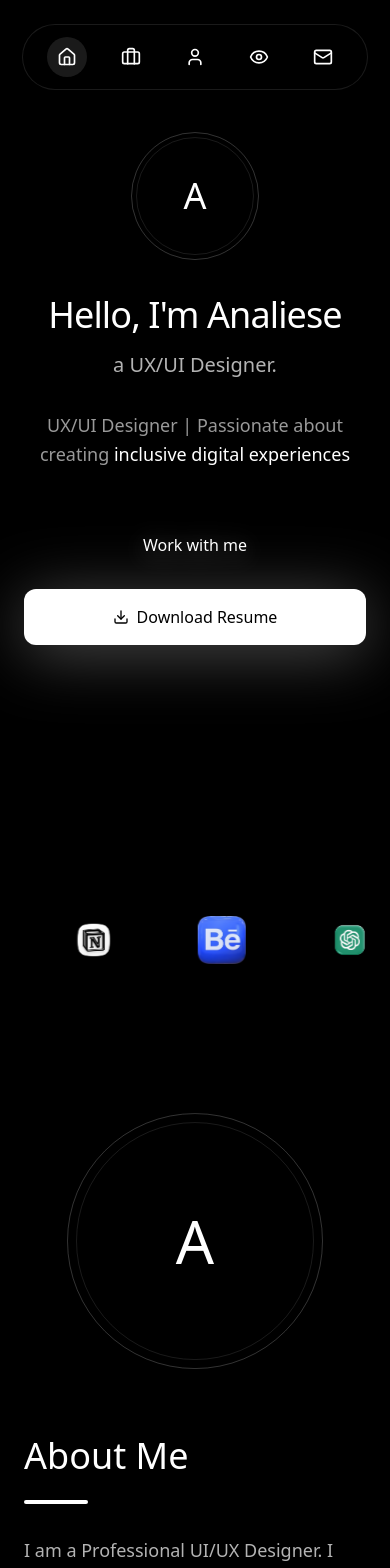
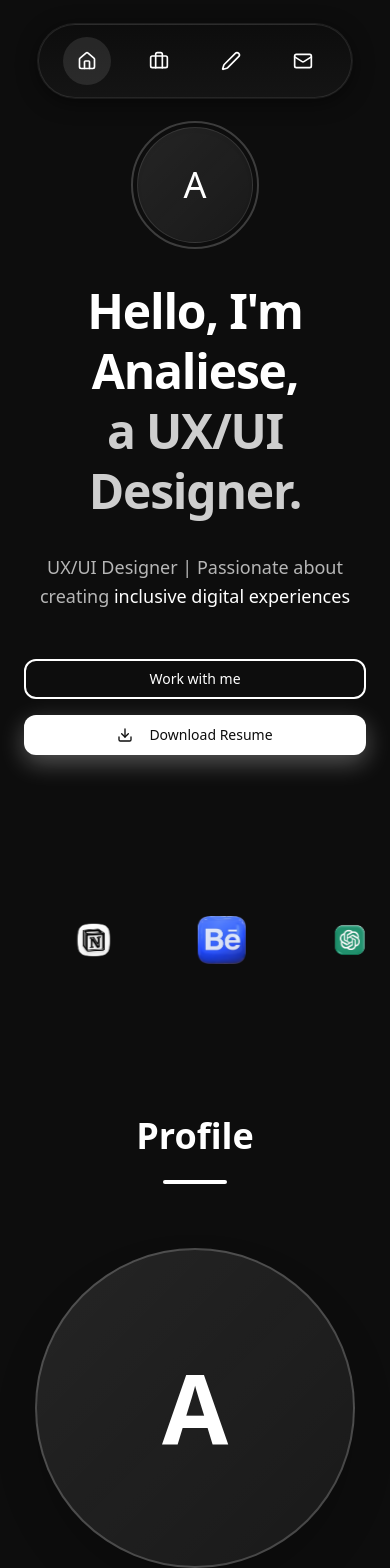
Before and after one commit to Analiese-exe/ukeje-analiese-ogochukwu-portfolio, a React (Vite) app: page / in a window 390 px wide. Shown: the top 1568 px of the page. Built offline with nearby package versions, Linux system fonts and the light colour scheme.

Commit message:
Implement portfolio website design.
Create a modern, minimalist, and accessible portfolio website for a UX/UI designer, including global styles, navigation, home, profile, education, skills, experience, portfolio, contact, testimonials, and footer sections.

```diff
--- a/src/components/Hero.tsx
+++ b/src/components/Hero.tsx
@@ -1,15 +1,15 @@
 import { Button } from "@/components/ui/button";
-import { Download, Eye, ChevronDown } from "lucide-react";
+import { Download } from "lucide-react";
 
 export const Hero = () => {
   return (
-    <section className="min-h-screen flex flex-col items-center justify-center relative px-6">
+    <section id="home" className="min-h-screen flex flex-col items-center justify-center relative px-6 pt-24">
       {/* Main content */}
       <div className="relative z-10 text-center max-w-4xl mx-auto">
-        {/* Avatar with minimal glow */}
+        {/* Avatar */}
         <div className="mb-8 inline-block relative fade-in">
-          <div className="w-32 h-32 md:w-40 md:h-40 lg:w-48 lg:h-48 rounded-full border border-white/20 p-1 float mx-auto">
-            <div className="w-full h-full rounded-full bg-transparent border border-white/10 flex items-center justify-center text-4xl md:text-5xl lg:text-6xl font-medium text-white">
+          <div className="w-32 h-32 md:w-40 md:h-40 lg:w-48 lg:h-48 rounded-full border-2 border-white/20 p-1 mx-auto">
+            <div className="w-full h-full rounded-full bg-gradient-to-br from-white/10 to-white/5 border border-white/10 flex items-center justify-center text-4xl md:text-5xl lg:text-6xl font-medium text-white shadow-inner">
               A
             </div>
           </div>
@@ -17,18 +17,16 @@ export const Hero = () => {
 
         {/* Name and title */}
         <div className="space-y-4 mb-8 fade-in">
-          <h1 className="text-4xl md:text-6xl lg:text-7xl font-medium tracking-tight text-white">
-            Hello, I'm{" "}
-            <span className="text-white">Analiese</span>
+          <h1 className="text-5xl md:text-7xl lg:text-8xl font-semibold tracking-tight text-white leading-tight">
+            Hello, I'm<br />
+            <span className="text-white">Analiese,</span><br />
+            <span className="text-white/80">a UX/UI Designer.</span>
           </h1>
-          <h2 className="text-xl md:text-2xl lg:text-3xl text-white/70 font-light">
-            a UX/UI Designer.
-          </h2>
         </div>
 
         {/* Animated subtitle */}
         <div className="mb-12 fade-in">
-          <p className="text-lg md:text-xl text-white/60 max-w-2xl mx-auto leading-relaxed">
+          <p className="text-lg md:text-xl text-white/70 max-w-2xl mx-auto leading-relaxed">
             UX/UI Designer | Passionate about creating{" "}
             <span className="text-white font-medium">inclusive digital experiences</span>
           </p>
@@ -36,16 +34,15 @@ export const Hero = () => {
 
         {/* CTA Buttons */}
         <div className="flex flex-col sm:flex-row gap-4 justify-center items-center mb-16 fade-in">
-          <Button variant="outline" size="xl" className="w-full sm:w-auto hoverable">
+          <Button className="btn-outline w-full sm:w-auto px-8 py-3 rounded-lg font-medium">
             Work with me
           </Button>
-          <Button variant="elevated" size="xl" className="w-full sm:w-auto hoverable">
-            <Download className="w-5 h-5" />
+          <Button className="btn-elevated w-full sm:w-auto px-8 py-3 rounded-lg font-medium">
+            <Download className="w-5 h-5 mr-2" />
             Download Resume
           </Button>
         </div>
       </div>
-
     </section>
   );
 };
--- a/src/components/Navigation.tsx
+++ b/src/components/Navigation.tsx
@@ -1,26 +1,38 @@
-import { Home, Briefcase, User, Mail, Eye } from "lucide-react";
+import { Home, Briefcase, Pen, Mail } from "lucide-react";
 
 export const Navigation = () => {
+  const scrollToSection = (id: string) => {
+    const element = document.getElementById(id);
+    element?.scrollIntoView({ behavior: 'smooth' });
+  };
+
   return (
-    <nav className="fixed top-6 left-1/2 transform -translate-x-1/2 z-50">
-      <div className="bg-black/80 backdrop-blur-md rounded-full px-6 py-3 border border-white/10">
+    <nav className="navbar-3d fixed top-6 left-1/2 transform -translate-x-1/2 z-50 rounded-full px-6 py-3">
       <div className="flex items-center gap-6">
-          <button className="w-10 h-10 rounded-full bg-white/10 flex items-center justify-center hover:bg-white/20 transition-colors">
+        <button
+          onClick={() => scrollToSection('home')}
+          className="w-12 h-12 rounded-full bg-white/10 flex items-center justify-center hover:bg-white/20 transition-all duration-300 hover:scale-110"
+        >
           <Home className="w-5 h-5 text-white" />
         </button>
-          <button className="w-10 h-10 rounded-full flex items-center justify-center hover:bg-white/10 transition-colors">
+        <button
+          onClick={() => scrollToSection('experience')}
+          className="w-12 h-12 rounded-full flex items-center justify-center hover:bg-white/10 transition-all duration-300 hover:scale-110"
+        >
           <Briefcase className="w-5 h-5 text-white" />
         </button>
-          <button className="w-10 h-10 rounded-full flex items-center justify-center hover:bg-white/10 transition-colors">
-            <User className="w-5 h-5 text-white" />
+        <button
+          onClick={() => scrollToSection('skills')}
+          className="w-12 h-12 rounded-full flex items-center justify-center hover:bg-white/10 transition-all duration-300 hover:scale-110"
+        >
+          <Pen className="w-5 h-5 text-white" />
         </button>
-          <button className="w-10 h-10 rounded-full flex items-center justify-center hover:bg-white/10 transition-colors">
-            <Eye className="w-5 h-5 text-white" />
-          </button>
-          <button className="w-10 h-10 rounded-full flex items-center justify-center hover:bg-white/10 transition-colors">
+        <button
+          onClick={() => scrollToSection('contact')}
+          className="w-12 h-12 rounded-full flex items-center justify-center hover:bg-white/10 transition-all duration-300 hover:scale-110"
+        >
           <Mail className="w-5 h-5 text-white" />
         </button>
-        </div>
       </div>
     </nav>
   );
--- /dev/null
+++ b/src/components/Portfolio.tsx
@@ -0,0 +1,62 @@
+import { Button } from "@/components/ui/button";
+
+const projects = [
+  {
+    title: "BUCC Crunch",
+    image: "🎓",
+  },
+  {
+    title: "Career Genius",
+    image: "🧠",
+  },
+  {
+    title: "Unified Data Vault",
+    image: "🔐",
+  },
+  {
+    title: "AI Law Chatbot",
+    image: "⚖️",
+  },
+  {
+    title: "Community Health Manual",
+    image: "🏥",
+  }
+];
+
+export const Portfolio = () => {
+  return (
+    <section id="portfolio" className="py-20 px-6">
+      <div className="max-w-6xl mx-auto">
+        <div className="text-center mb-16 fade-in">
+          <h2 className="text-4xl md:text-5xl font-semibold mb-6 text-white">
+            Portfolio
+          </h2>
+          <div className="w-16 h-1 bg-white rounded-full mx-auto mb-4"></div>
+        </div>
+
+        <div className="grid grid-cols-1 md:grid-cols-2 lg:grid-cols-3 gap-8 mb-16">
+          {projects.map((project, index) => (
+            <div
+              key={index}
+              className="group fade-in"
+              style={{ animationDelay: `${index * 0.1}s` }}
+            >
+              <div className="card-modern h-64 rounded-xl flex items-center justify-center text-6xl mb-4 cursor-pointer">
+                <span>{project.image}</span>
+              </div>
+              <h3 className="text-xl font-semibold text-white text-center">
+                {project.title}
+              </h3>
+            </div>
+          ))}
+        </div>
+
+        <div className="text-center fade-in">
+          <Button className="btn-outline px-8 py-3 rounded-lg font-medium">
+            View All Projects
+          </Button>
+        </div>
+      </div>
+    </section>
+  );
+};
--- /dev/null
+++ b/src/components/Profile.tsx
@@ -0,0 +1,44 @@
+export const Profile = () => {
+  return (
+    <section id="profile" className="py-20 px-6">
+      <div className="max-w-6xl mx-auto">
+        <div className="text-center mb-16 fade-in">
+          <h2 className="text-4xl md:text-5xl font-semibold mb-6 text-white">
+            Profile
+          </h2>
+          <div className="w-16 h-1 bg-white rounded-full mx-auto mb-4"></div>
+        </div>
+
+        <div className="grid lg:grid-cols-2 gap-12 items-center">
+          {/* Profile Image */}
+          <div className="text-center lg:text-left fade-in">
+            <div className="w-80 h-80 mx-auto lg:mx-0 rounded-full bg-gradient-to-br from-white/10 to-white/5 border-2 border-white/20 flex items-center justify-center text-8xl font-semibold text-white shadow-2xl">
+              A
+            </div>
+          </div>
+
+          {/* Profile Info */}
+          <div className="text-center lg:text-left fade-in">
+            <h3 className="text-3xl font-semibold text-white mb-6">Ukeje Analiese</h3>
+            <p className="text-xl text-white/70 mb-8">UX/UI Designer</p>
+
+            <div className="space-y-4">
+              <div className="flex items-center justify-center lg:justify-start gap-3">
+                <span className="text-white/60 font-medium w-20">Phone:</span>
+                <span className="text-white">0703-010-8384</span>
+              </div>
+              <div className="flex items-center justify-center lg:justify-start gap-3">
+                <span className="text-white/60 font-medium w-20">Email:</span>
+                <span className="text-white">ao.ukeje@gmail.com</span>
+              </div>
+              <div className="flex items-center justify-center lg:justify-start gap-3">
+                <span className="text-white/60 font-medium w-20">Website:</span>
+                <span className="text-white">www.ukejeanaliese.com</span>
+              </div>
+            </div>
+          </div>
+        </div>
+      </div>
+    </section>
+  );
+};
--- a/src/components/Skills.tsx
+++ b/src/components/Skills.tsx
@@ -4,7 +4,6 @@ import {
   Layers,
   Monitor,
   Accessibility,
-  Globe,
   TestTube,
   Layout,
   Smartphone
@@ -12,69 +11,81 @@ import {
 
 const skills = [
   {
-    name: "User Interface Design (Web & Mobile)",
+    name: "UI Design",
+    percentage: 90,
     icon: Smartphone,
-    description: "Creating intuitive interfaces for web and mobile platforms"
   },
   {
-    name: "User Experience Design",
+    name: "UX Design",
+    percentage: 85,
     icon: Users,
-    description: "Designing user-centered experiences that solve real problems"
   },
   {
     name: "Wireframing & Prototyping",
+    percentage: 97,
     icon: Layout,
-    description: "Building interactive prototypes and detailed wireframes"
   },
   {
-    name: "Design Systems & Component Libraries",
+    name: "Design Systems",
+    percentage: 90,
     icon: Layers,
-    description: "Creating scalable design systems for consistent experiences"
   },
   {
-    name: "Accessibility Design (WCAG, ARIA)",
+    name: "Accessibility Design",
+    percentage: 90,
     icon: Accessibility,
-    description: "Ensuring inclusive design for all users and abilities"
   },
   {
-    name: "Responsive & Adaptive Design",
+    name: "Responsive Design",
+    percentage: 85,
     icon: Monitor,
-    description: "Crafting designs that work seamlessly across all devices"
   },
   {
     name: "Interaction Design",
+    percentage: 97,
     icon: Palette,
-    description: "Designing meaningful interactions and micro-animations"
   },
   {
-    name: "Usability Testing & Feedback Integration",
+    name: "Usability Testing",
+    percentage: 90,
     icon: TestTube,
-    description: "Validating designs through user testing and iteration"
   },
 ];
 
 export const Skills = () => {
   return (
-    <section className="py-20 px-6">
-      <div className="max-w-6xl mx-auto">
+    <section id="skills" className="py-20 px-6">
+      <div className="max-w-4xl mx-auto">
         <div className="text-center mb-16 fade-in">
           <h2 className="text-4xl md:text-5xl font-semibold mb-6 text-white">
-            My Skills
+            Skills
           </h2>
           <div className="w-16 h-1 bg-white rounded-full mx-auto mb-4"></div>
         </div>
 
-        <div className="grid grid-cols-1 md:grid-cols-2 gap-8 max-w-6xl mx-auto fade-in">
+        <div className="space-y-8 fade-in">
           {skills.map((skill, index) => (
             <div
               key={index}
-              className="group hoverable bg-black/40 backdrop-blur-sm border border-white/10 rounded-lg p-6 transition-all duration-300 hover:border-white/20 hover:bg-black/60"
+              className="group"
+              style={{ animationDelay: `${index * 0.1}s` }}
             >
-              <div className="w-12 h-12 mb-4 flex items-center justify-center rounded-lg bg-white/5">
-                <skill.icon className="w-6 h-6 text-white" />
+              <div className="flex items-center justify-between mb-3">
+                <div className="flex items-center gap-3">
+                  <skill.icon className="w-5 h-5 text-white" />
+                  <h3 className="text-white text-lg font-medium">{skill.name}</h3>
+                </div>
+                <span className="text-white/60 text-sm font-medium">{skill.percentage}%</span>
               </div>
-              <h3 className="text-white text-lg font-semibold mb-2">{skill.name}</h3>
-              <p className="text-white/70 text-sm">{skill.description}</p>
+              <div className="progress-bar h-2">
+                <div
+                  className="progress-fill h-full transition-all duration-1000 ease-out"
+                  style={{
+                    width: `${skill.percentage}%`,
+                    transitionDelay: `${index * 0.1 + 0.5}s`
+                  }}
+                ></div>
+              </div>
             </div>
           ))}
         </div>
--- a/src/index.css
+++ b/src/index.css
@@ -8,44 +8,45 @@ All colors MUST be HSL.
 
 @layer base {
   :root {
-    /* Pure Black & White Minimal System */
-    --background: 0 0% 0%;
+    /* Modern Dark Portfolio System */
+    --background: 0 0% 5%;
     --foreground: 0 0% 100%;
 
-    --card: 0 0% 0%;
+    --card: 0 0% 8%;
     --card-foreground: 0 0% 100%;
 
-    --popover: 0 0% 0%;
+    --popover: 0 0% 5%;
     --popover-foreground: 0 0% 100%;
 
     --primary: 0 0% 100%;
-    --primary-foreground: 0 0% 0%;
+    --primary-foreground: 0 0% 5%;
 
-    --secondary: 0 0% 5%;
+    --secondary: 0 0% 15%;
     --secondary-foreground: 0 0% 100%;
 
-    --muted: 0 0% 3%;
+    --muted: 0 0% 10%;
     --muted-foreground: 0 0% 70%;
 
     --accent: 0 0% 100%;
-    --accent-foreground: 0 0% 0%;
+    --accent-foreground: 0 0% 5%;
 
     --destructive: 0 0% 100%;
-    --destructive-foreground: 0 0% 0%;
+    --destructive-foreground: 0 0% 5%;
 
     --border: 0 0% 20%;
-    --input: 0 0% 5%;
+    --input: 0 0% 15%;
     --ring: 0 0% 100%;
 
     --radius: 0.75rem;
 
-    /* Minimal Glow Effects */
-    --glow-white: 0 0% 100%;
-    --white-glow: 0 0 20px hsl(0 0% 100% / 0.3);
+    /* Modern Effects */
+    --gradient-subtle: linear-gradient(180deg, hsl(0 0% 5%), hsl(0 0% 8%));
+    --shadow-3d: 0 4px 20px hsl(0 0% 0% / 0.5), 0 0 0 1px hsl(0 0% 100% / 0.1);
+    --shadow-card: 0 8px 32px hsl(0 0% 0% / 0.3);
 
     /* Animations */
-    --transition-smooth: all 0.6s cubic-bezier(0.4, 0, 0.2, 1);
-    --transition-elegant: all 0.8s ease-out;
+    --transition-smooth: all 0.3s cubic-bezier(0.4, 0, 0.2, 1);
+    --transition-elegant: all 0.5s ease-out;
     --fade-in-duration: 0.6s;
   }
 }
@@ -65,56 +66,73 @@ All colors MUST be HSL.
 }
 
 @layer components {
-  /* Custom cursor */
-  .custom-cursor {
-    @apply fixed pointer-events-none z-50 w-4 h-4 bg-white rounded-full;
-    box-shadow: var(--white-glow);
+  /* 3D Navbar */
+  .navbar-3d {
+    background: var(--gradient-subtle);
+    box-shadow: var(--shadow-3d);
+    border: 1px solid hsl(0 0% 100% / 0.1);
+    backdrop-filter: blur(20px);
+  }
+
+  /* Modern card styles */
+  .card-modern {
+    background: hsl(var(--card));
+    border: 1px solid hsl(0 0% 100% / 0.1);
+    box-shadow: var(--shadow-card);
     transition: var(--transition-smooth);
   }
 
-  .custom-cursor.hover {
-    @apply scale-150;
-    box-shadow: 0 0 20px hsl(0 0% 100% / 0.6);
-    animation: cursor-pulse 1.5s ease-in-out infinite;
+  .card-modern:hover {
+    transform: translateY(-4px);
+    box-shadow: 0 12px 40px hsl(0 0% 0% / 0.4);
+    border-color: hsl(0 0% 100% / 0.2);
   }
 
-  /* Minimal clean styles */
-  .minimal-card {
+  /* Outlined button */
+  .btn-outline {
     background: transparent;
-    border: none;
-    transition: var(--transition-elegant);
+    border: 2px solid hsl(0 0% 100%);
+    color: hsl(0 0% 100%);
+    transition: var(--transition-smooth);
   }
 
-  .minimal-card:hover {
+  .btn-outline:hover {
+    background: hsl(0 0% 100% / 0.1);
     transform: translateY(-2px);
-    box-shadow: 0 0 15px hsl(0 0% 100% / 0.1);
-  }
-
-  /* Clean button */
-  .minimal-button {
-    background: transparent;
-    border: none;
-    color: hsl(0 0% 100%);
-    transition: var(--transition-elegant);
-    filter: drop-shadow(0 4px 12px hsl(0 0% 100% / 0.4));
-  }
-
-  .minimal-button:hover {
-    filter: drop-shadow(0 6px 16px hsl(0 0% 100% / 0.6));
+    box-shadow: 0 8px 24px hsl(0 0% 100% / 0.2);
   }
 
   /* Elevated button */
-  .elevated-button {
+  .btn-elevated {
     background: hsl(0 0% 100%);
+    color: hsl(0 0% 5%);
     border: none;
-    color: hsl(0 0% 0%);
-    transition: var(--transition-elegant);
-    filter: drop-shadow(0 8px 32px hsl(0 0% 100% / 0.3)) blur(0.5px);
+    transition: var(--transition-smooth);
+    box-shadow: 0 8px 24px hsl(0 0% 100% / 0.3);
   }
 
-  .elevated-button:hover {
-    filter: drop-shadow(0 12px 48px hsl(0 0% 100% / 0.4)) blur(0.5px);
+  .btn-elevated:hover {
     transform: translateY(-2px);
+    box-shadow: 0 12px 32px hsl(0 0% 100% / 0.4);
+  }
+
+  /* Progress bar */
+  .progress-bar {
+    background: hsl(0 0% 20%);
+    border-radius: 10px;
+    overflow: hidden;
+  }
+
+  .progress-fill {
+    background: linear-gradient(90deg, hsl(0 0% 100%), hsl(0 0% 80%));
+    height: 8px;
+    transition: width 1s ease-out;
+  }
+
+  /* Timeline */
+  .timeline-dot {
+    background: hsl(0 0% 100%);
+    box-shadow: 0 0 0 4px hsl(0 0% 5%), 0 0 0 8px hsl(0 0% 20%);
   }
 
   /* Floating animation */
@@ -220,3 +238,22 @@ All colors MUST be HSL.
   from { transform: translateX(0); }
   to { transform: translateX(-50%); }
 }
+
+@keyframes marquee-left {
+  from { transform: translateX(0); }
+  to { transform: translateX(-100%); }
+}
+
+@keyframes marquee-right {
+  from { transform: translateX(-100%); }
+  to { transform: translateX(0); }
+}
+
+/* Animation classes */
+.animate-marquee-left {
+  animation: marquee-left 30s linear infinite;
+}
+
+.animate-marquee-right {
+  animation: marquee-right 30s linear infinite;
+}
--- a/src/pages/Index.tsx
+++ b/src/pages/Index.tsx
@@ -1,26 +1,26 @@
 import { Navigation } from "@/components/Navigation";
 import { Hero } from "@/components/Hero";
 import { SkillsMarquee } from "@/components/SkillsMarquee";
-import { About } from "@/components/About";
+import { Profile } from "@/components/Profile";
 import { Education } from "@/components/Education";
 import { Skills } from "@/components/Skills";
 import { Experience } from "@/components/Experience";
-import { Projects } from "@/components/Projects";
+import { Portfolio } from "@/components/Portfolio";
 import { Testimonials } from "@/components/Testimonials";
 import { Contact } from "@/components/Contact";
 import { Footer } from "@/components/Footer";
 
 const Index = () => {
   return (
-    <div className="min-h-screen bg-background text-foreground">
+    <div className="min-h-screen text-foreground" style={{ backgroundColor: '#0D0D0D' }}>
       <Navigation />
       <Hero />
       <SkillsMarquee />
-      <About />
+      <Profile />
       <Education />
       <Skills />
       <Experience />
-      <Projects />
+      <Portfolio />
       <Testimonials />
       <Contact />
       <Footer />
```
Also changed, not shown: src/components/Contact.tsx (+30 -87 lines), src/components/Education.tsx (+21 -35 lines), src/components/Experience.tsx (+41 -44 lines), src/components/Testimonials.tsx (+59 -59 lines). Lines whose indentation alone changed are shown as unchanged.
